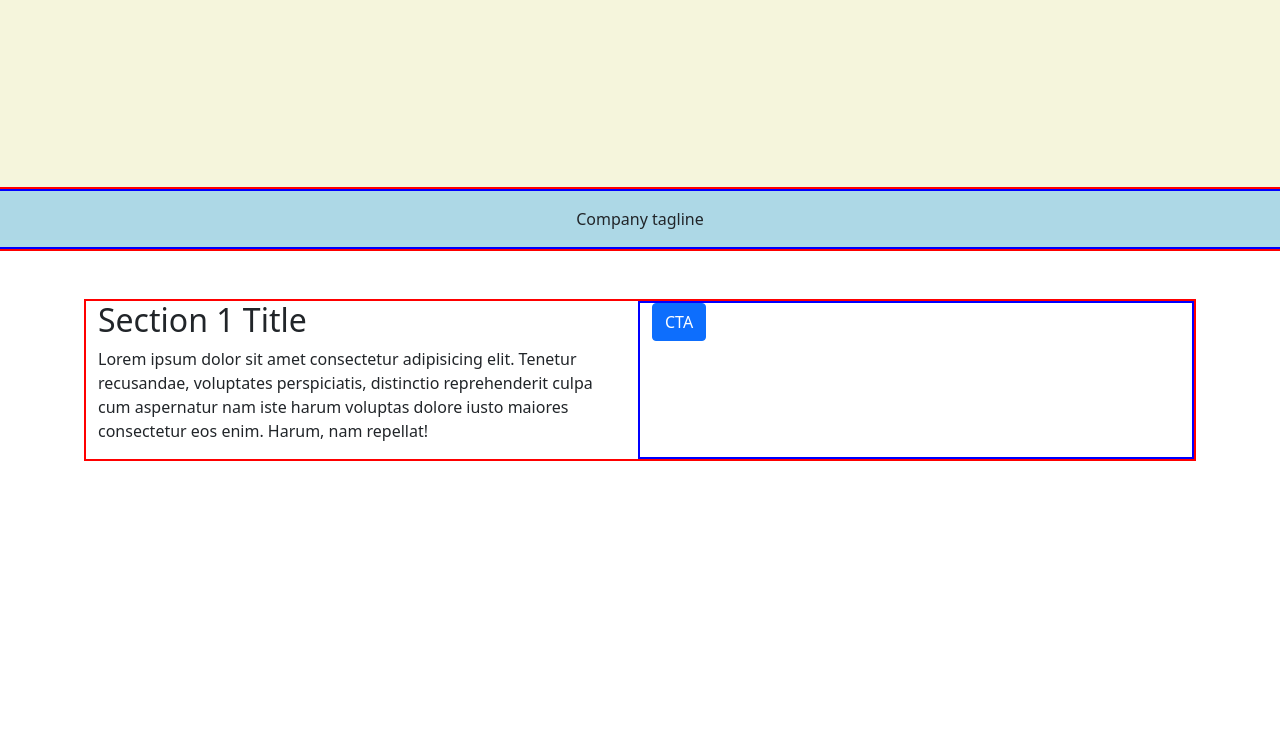
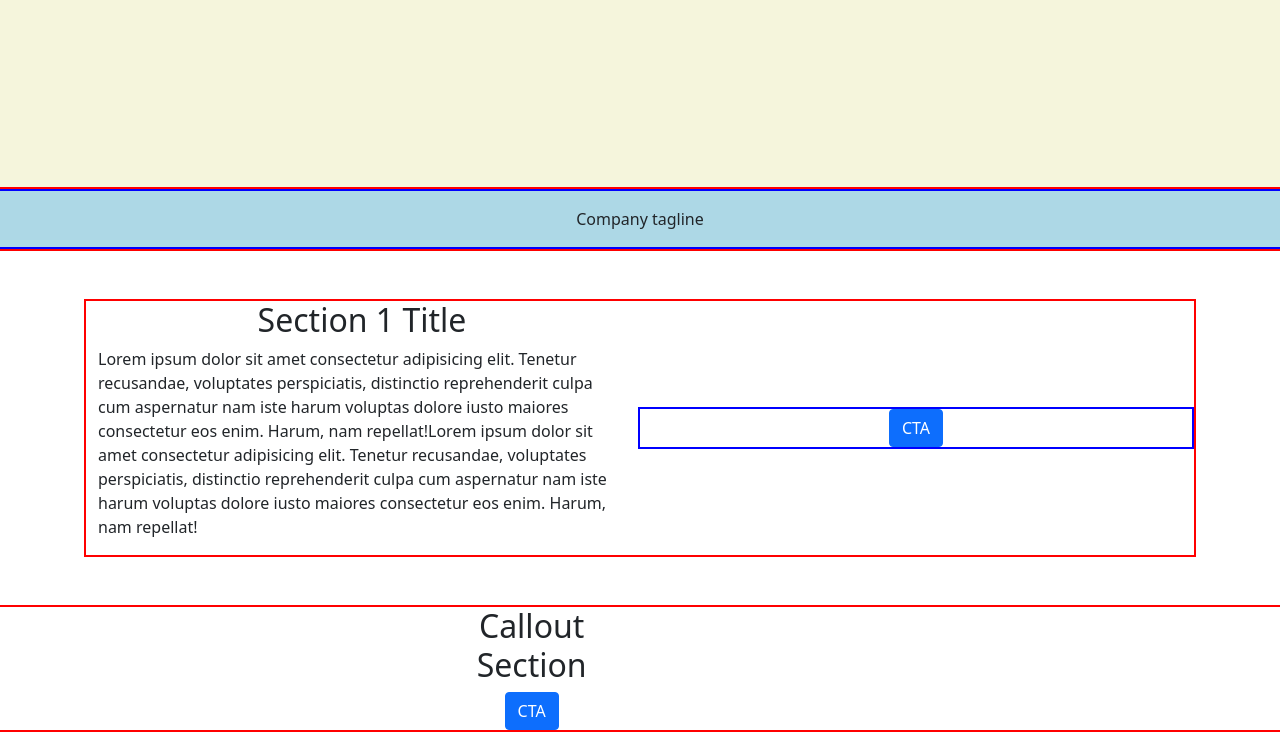
Before and after one commit to joshg1912/template, a website: page index.html in a window 1280 px wide. Shown: the part 493-1225 px from the top of the page. Before the commit the page ends 1002 px from the top, so only its background shows below. Drawn offline with nearby package versions, Linux system fonts and the light colour scheme.

Commit message:
adds callout section

```diff
--- a/index.html
+++ b/index.html
@@ -19,7 +19,7 @@
         <div class="col"><h1>Logo</h1></div>
     </div>
     <div class="row mx-5">
-        <div class="col" style="text-align:center" >
+        <div class="col-md" style="text-align:center" >
             <h2>Your Name</h2>
             <p>Your Title</p>
             <p>Short Bio Text</p>
@@ -35,12 +35,22 @@
     <div class="col py-3" style="text-align:center; background-color:lightblue">Company tagline</div>
 </div>
 <section class="section1 mx-5 px-5 my-5">
-    <div class="row">
-        <div class="col-sm">
-            <h2>Section 1 Title</h2>
-            <p>Lorem ipsum dolor sit amet consectetur adipisicing elit. Tenetur recusandae, voluptates perspiciatis, distinctio reprehenderit culpa cum aspernatur nam iste harum voluptas dolore iusto maiores consectetur eos enim. Harum, nam repellat!</p>
+    <div class="row align-items-center">
+        <div class="col-md">
+            <h2 style="text-align:center">Section 1 Title</h2>
+            <p>Lorem ipsum dolor sit amet consectetur adipisicing elit. Tenetur recusandae, voluptates perspiciatis, distinctio reprehenderit culpa cum aspernatur nam iste harum voluptas dolore iusto maiores consectetur eos enim. Harum, nam repellat!Lorem ipsum dolor sit amet consectetur adipisicing elit. Tenetur recusandae, voluptates perspiciatis, distinctio reprehenderit culpa cum aspernatur nam iste harum voluptas dolore iusto maiores consectetur eos enim. Harum, nam repellat!</p>
         </div>
-        <div class="col align-items-center">
+        <div class="col" style="text-align:center">
+            <button class="btn btn-primary">CTA</button>
+        </div>
+    </div>
+</section>
+<section class="callout">
+    <div class="row" style="text-align:center">
+        <div class="col-2"></div>
+        <div class="col-2"></div>
+        <div class="col-2">
+            <h2>Callout Section</h2>
             <button class="btn btn-primary">CTA</button>
         </div>
     </div>
```
